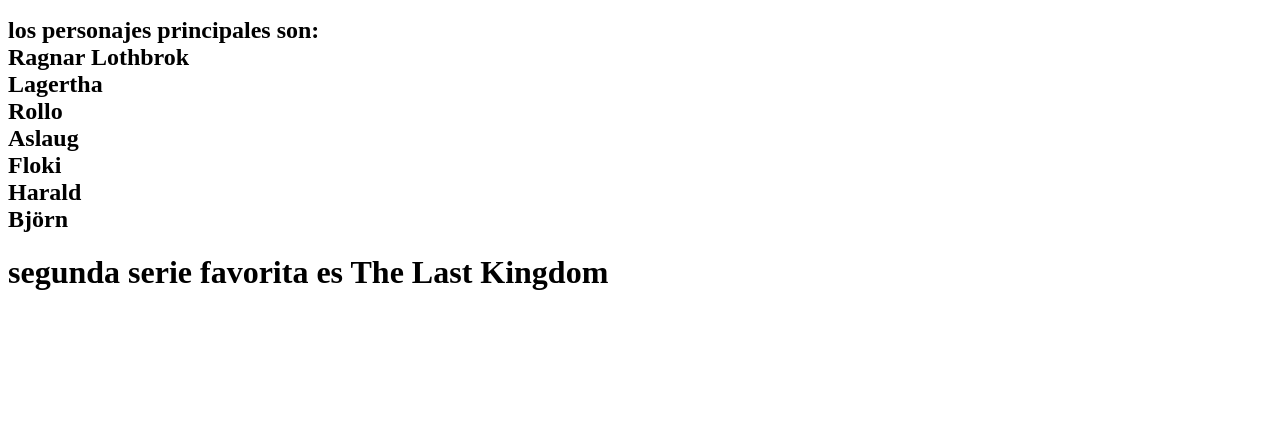
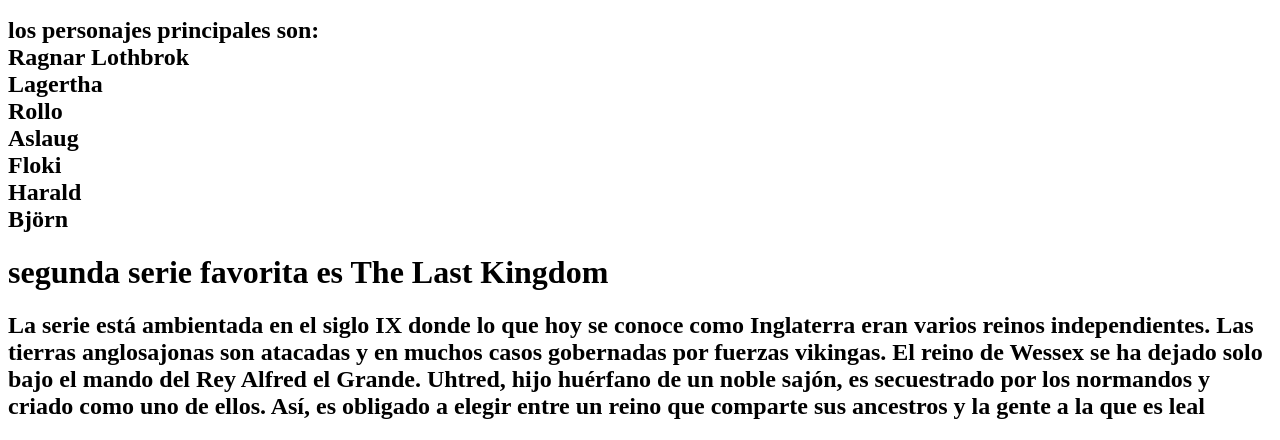
Before and after one commit to DanielCastillejo/Castillejo, a plain HTML site: page index.html in a window 1280 px wide. Shown: the part 995-1435 px from the top of the page. Before the commit the page ends 1307 px from the top, so only its background shows below. Drawn offline with Linux system fonts and the light colour scheme.

Commit message:
resumen  de la segunda  serie favorita

```diff
--- a/index.html
+++ b/index.html
@@ -19,6 +19,7 @@
     <h2> la serie esta en la categoria de mejor serie de accion <br></h2>
     <h2> los personajes principales son: <br> Ragnar Lothbrok <br> Lagertha <br> Rollo <br> Aslaug <br> Floki <br> Harald <br> Björn <br></h2>
     <h1>segunda serie favorita es  The Last Kingdom <br></h1>
+    <h2>La serie está ambientada en el siglo IX donde lo que hoy se conoce como Inglaterra eran varios reinos independientes. Las tierras anglosajonas son atacadas y en muchos casos gobernadas por fuerzas vikingas. El reino de Wessex se ha dejado solo bajo el mando del Rey Alfred el Grande. Uhtred, hijo huérfano de un noble sajón, es secuestrado por los normandos y criado como uno de ellos. Así, es obligado a elegir entre un reino que comparte sus ancestros y la gente a la que es leal</h2>
 
 </body>
 </html>
```
